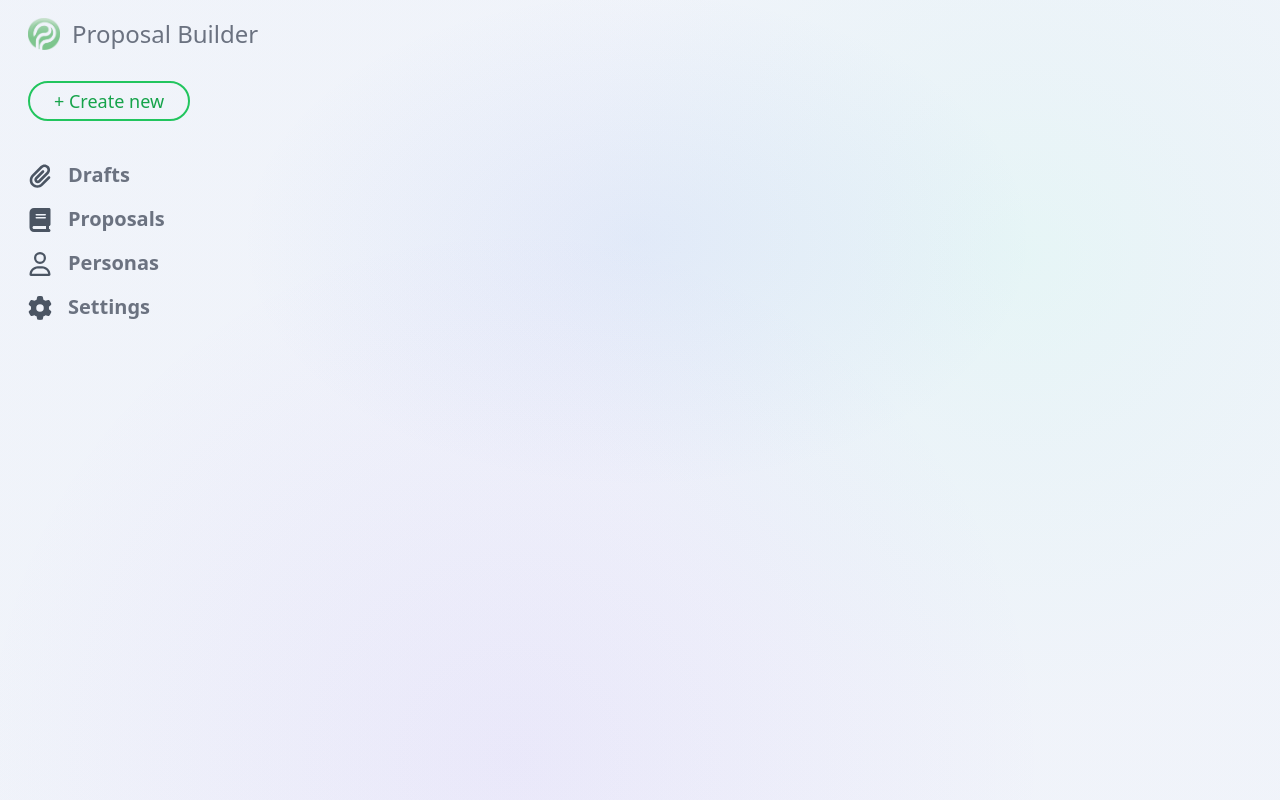
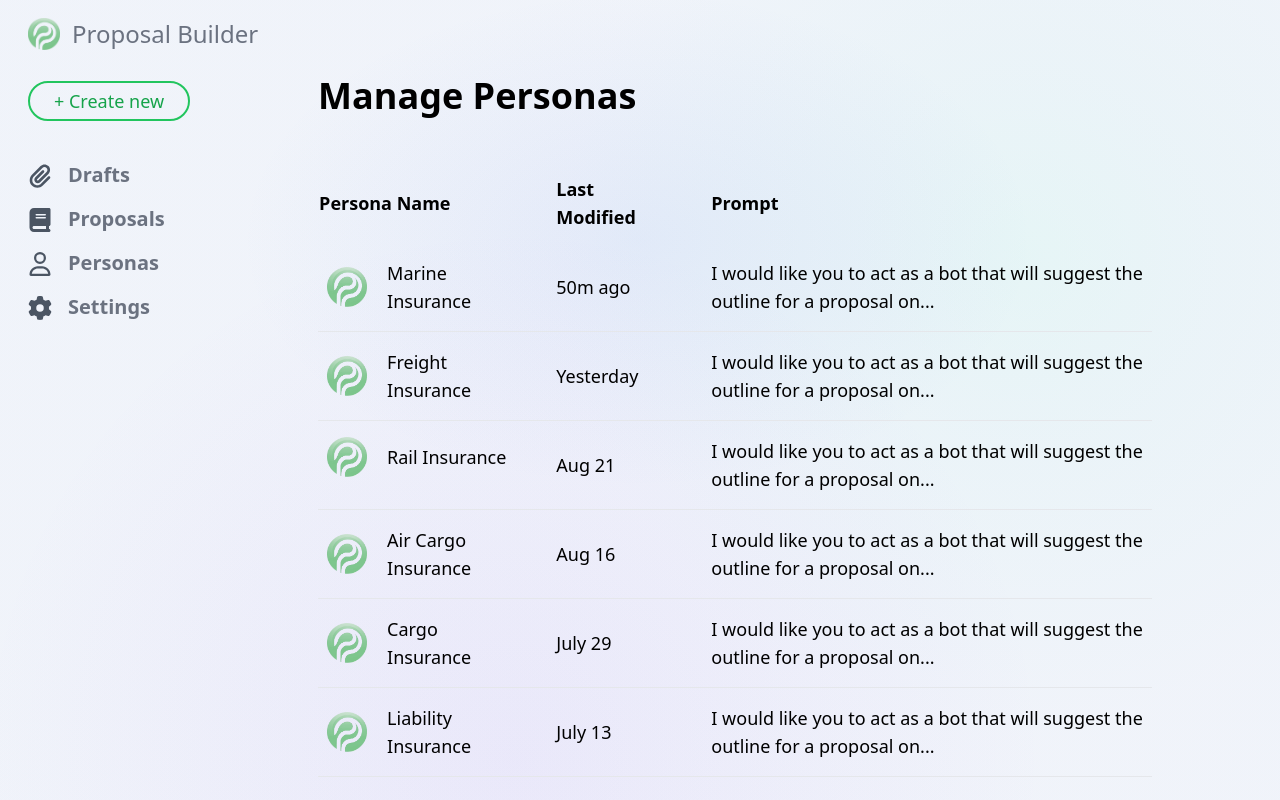
Before and after one commit to JuFranze/ProposalBuilder, a SvelteKit app: page /personas in a window 1280 px wide. Built offline with nearby package versions, Linux system fonts and the light colour scheme.

Commit message:
Personas page restyle

```diff
--- a/src/routes/personas/+page.svelte
+++ b/src/routes/personas/+page.svelte
@@ -1,9 +1,11 @@
 <script>
 
+    import {tempPersonas} from "$lib/personas.js";
 </script>
 
-<div class="w-full h-full pt-[10%] pb-[8%] px-[12%] flex flex-col gap-10">
-    <h1 class="-mt-5 font-semibold text-[36px]">Manage Personas</h1>
+<div class="w-full h-full flex gap-6 mx-[10%]">
+    <div class="w-full h-full rounded-2xl flex flex-col gap-10">
+        <h1 class="font-semibold text-[36px]">Manage Personas</h1>
         <div class="overflow-x-auto">
             <table class="w-full">
                 <thead>
@@ -28,3 +30,4 @@
             </table>
         </div>
     </div>
+</div>
```
Lines whose indentation alone changed are shown as unchanged.
